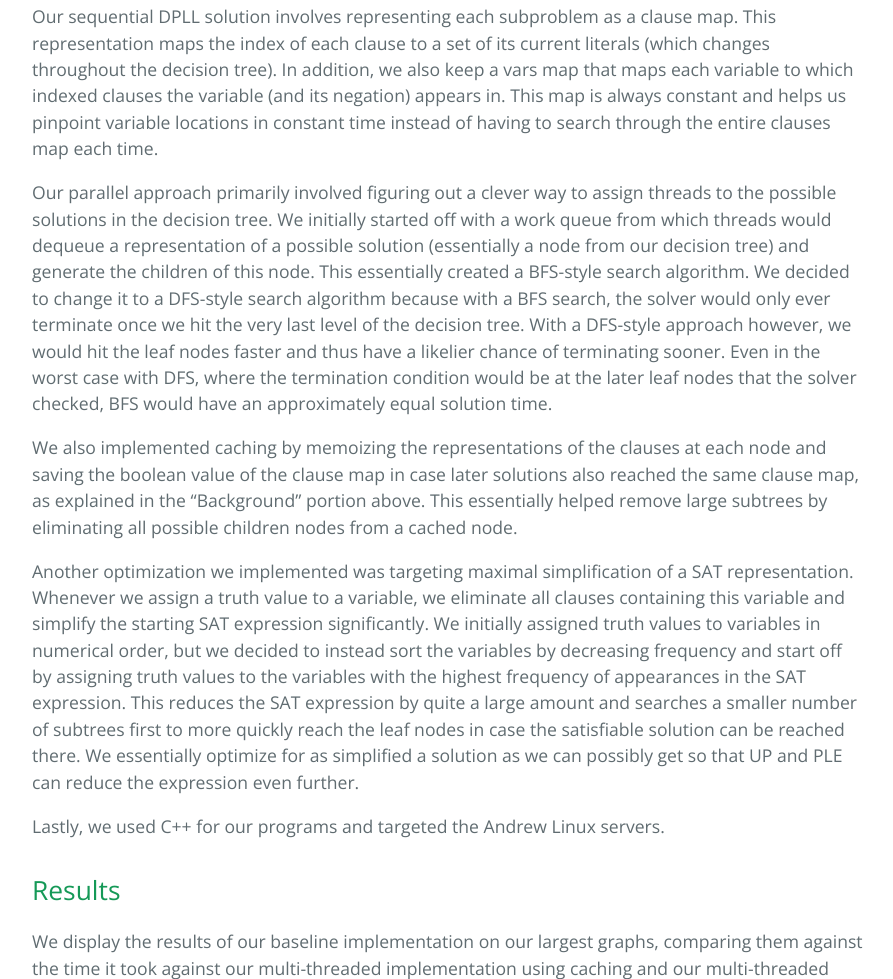
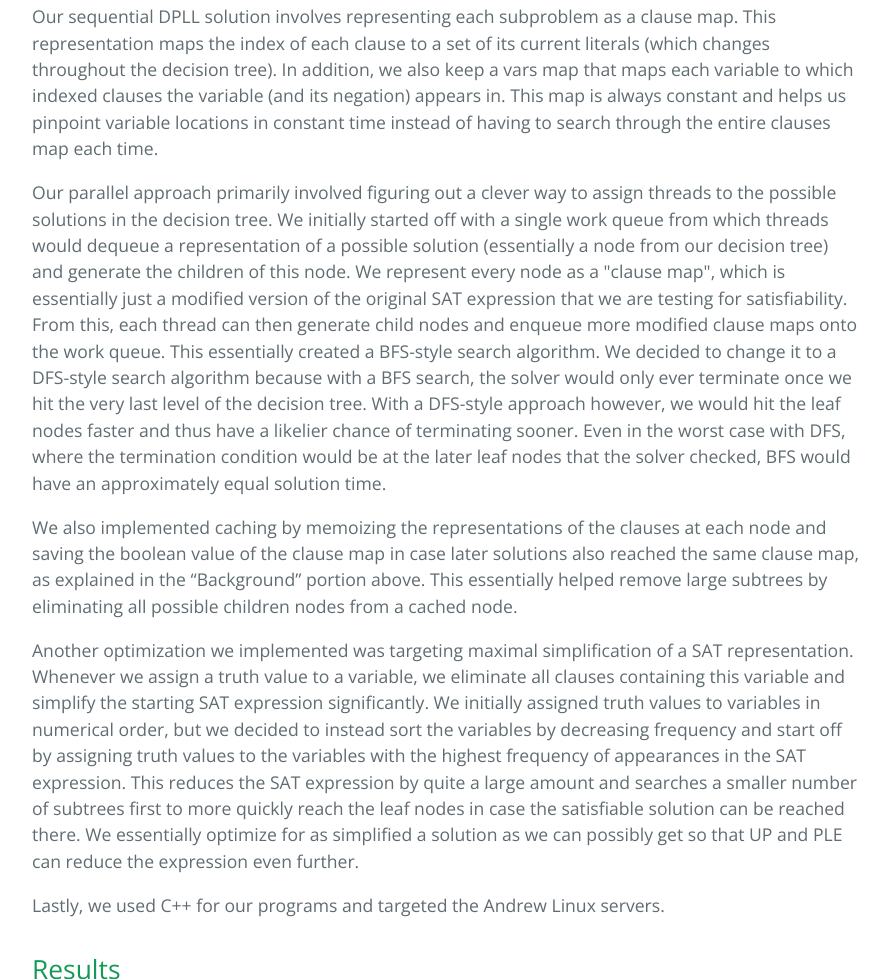
Before and after one commit to Totofufu/parpar, a plain HTML site: page finalwriteup.html in a window 1280 px wide. Shown: the part 2346-3325 px from the top of the page, without its empty margins (192-1085 px from the left). Drawn offline with nearby package versions, Linux system fonts and the light colour scheme.

Commit message:
clarified workqueue

```diff
--- a/finalwriteup.html
+++ b/finalwriteup.html
@@ -50,7 +50,7 @@
 
 <p>Our sequential DPLL solution involves representing each subproblem as a clause map. This representation maps the index of each clause to a set of its current literals (which changes throughout the decision tree). In addition, we also keep a vars map that maps each variable to which indexed clauses the variable (and its negation) appears in. This map is always constant and helps us pinpoint variable locations in constant time instead of having to search through the entire clauses map each time.</p>
 
-<p>Our parallel approach primarily involved figuring out a clever way to assign threads to the possible solutions in the decision tree. We initially started off with a work queue from which threads would dequeue a representation of a possible solution (essentially a node from our decision tree) and generate the children of this node. This essentially created a BFS-style search algorithm. We decided to change it to a DFS-style search algorithm because with a BFS search, the solver would only ever terminate once we hit the very last level of the decision tree. With a DFS-style approach however, we would hit the leaf nodes faster and thus have a likelier chance of terminating sooner. Even in the worst case with DFS, where the termination condition would be at the later leaf nodes that the solver checked, BFS would have an approximately equal solution time.</p>
+<p>Our parallel approach primarily involved figuring out a clever way to assign threads to the possible solutions in the decision tree. We initially started off with a single work queue from which threads would dequeue a representation of a possible solution (essentially a node from our decision tree) and generate the children of this node. We represent every node as a "clause map", which is essentially just a modified version of the original SAT expression that we are testing for satisfiability. From this, each thread can then generate child nodes and enqueue more modified clause maps onto the work queue. This essentially created a BFS-style search algorithm. We decided to change it to a DFS-style search algorithm because with a BFS search, the solver would only ever terminate once we hit the very last level of the decision tree. With a DFS-style approach however, we would hit the leaf nodes faster and thus have a likelier chance of terminating sooner. Even in the worst case with DFS, where the termination condition would be at the later leaf nodes that the solver checked, BFS would have an approximately equal solution time.</p>
 
 <p>We also implemented caching by memoizing the representations of the clauses at each node and saving the boolean value of the clause map in case later solutions also reached the same clause map, as explained in the “Background” portion above. This essentially helped remove large subtrees by eliminating all possible children nodes from a cached node.</p>
 
```
